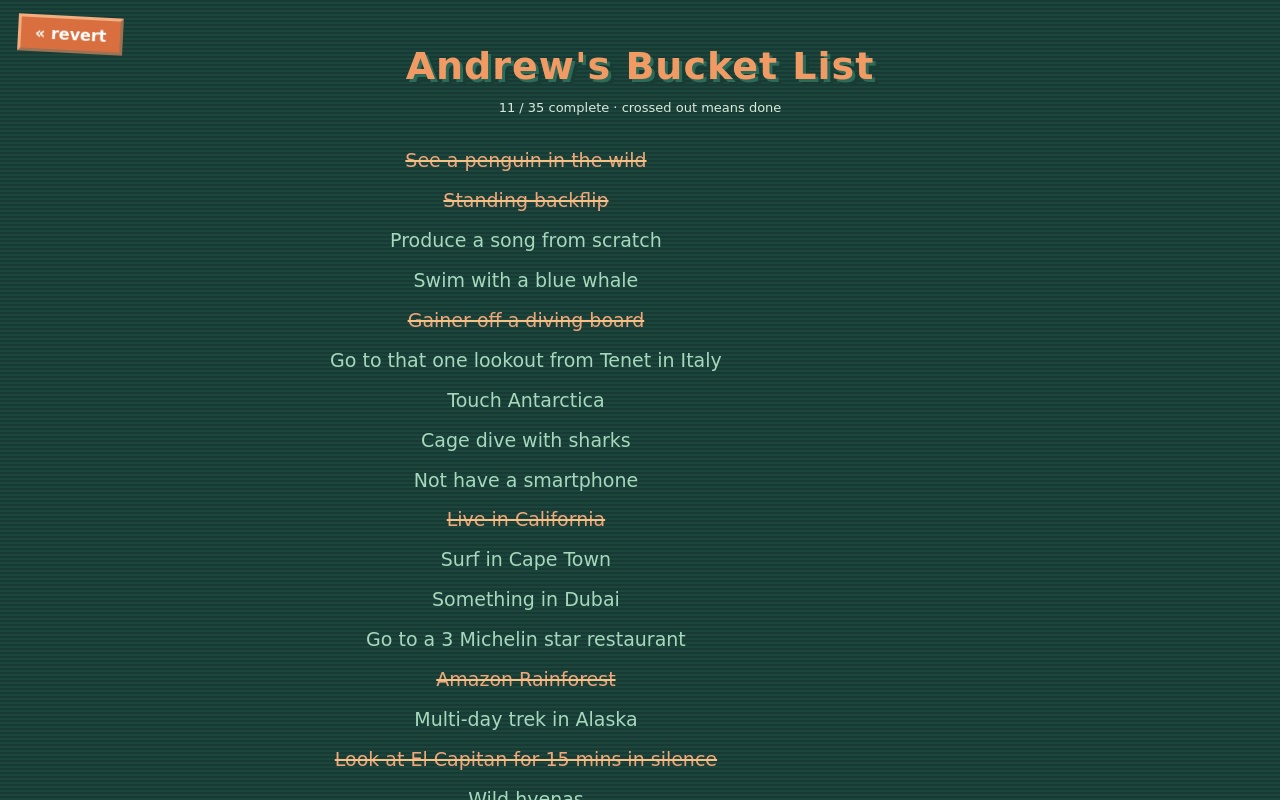
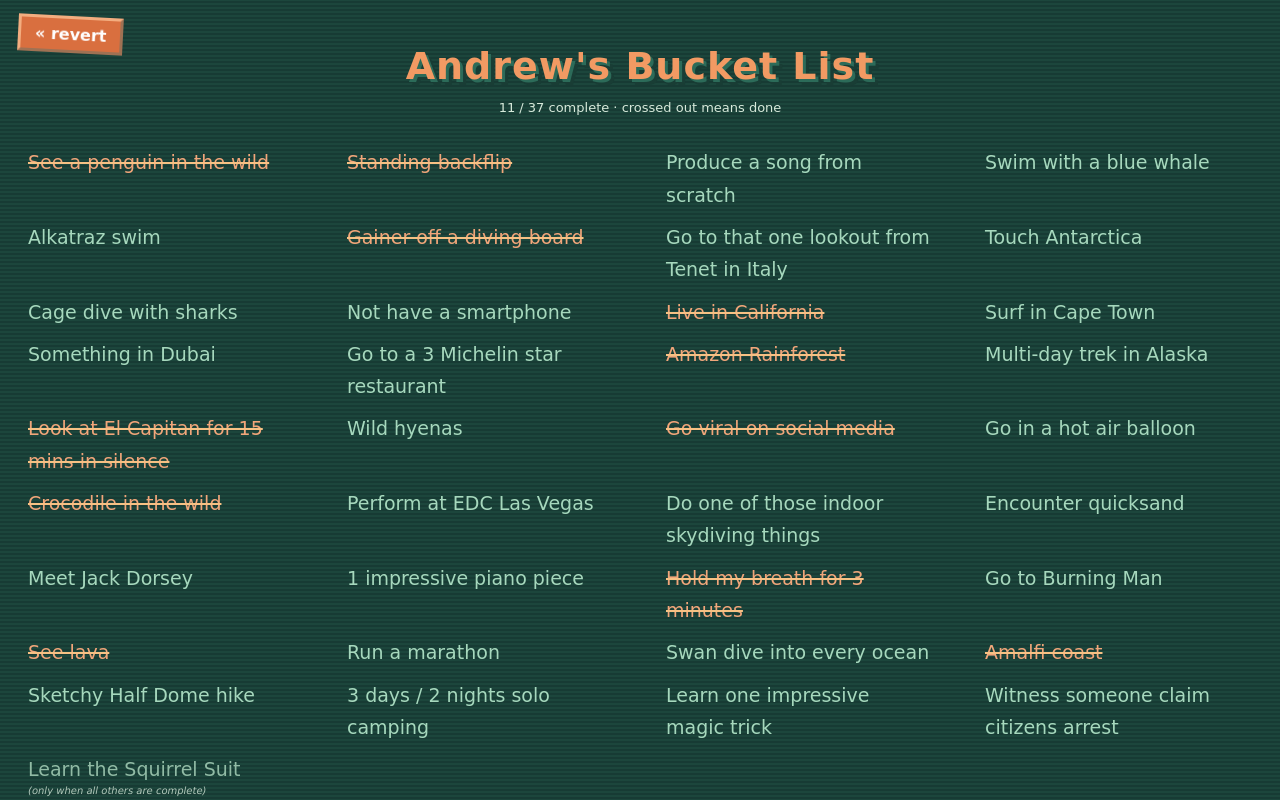
Before and after one commit to FrazierAndrew/a2drew, a React (Create React App) app: page / in a window 1280 px wide. Both pictures are taken after a click on the button "BUCKET LIST". Shown: the top 800 px of the page. Built offline with nearby package versions, Linux system fonts and the light colour scheme.

Commit message:
Add adaptive bucket list layout

```diff
--- a/src/App.css
+++ b/src/App.css
@@ -287,10 +287,6 @@ hr {
   text-shadow: 3px 3px 0 #2c6b59, 6px 6px 0 #193d35;
 }
 
-.blinky {
-  animation: blink-tag 1s steps(2, start) infinite;
-}
-
 @keyframes blink-tag {
   50% {
     opacity: 0;
@@ -304,17 +300,22 @@ hr {
 }
 
 .bucket-ol {
-  display: inline-block;
+  display: grid;
   font-size: 19px;
-  line-height: 2.1;
-  list-style-position: inside;
+  gap: 0 28px;
+  grid-template-columns: repeat(auto-fit, minmax(280px, 1fr));
+  line-height: 1.7;
+  list-style: none;
   margin: 0 auto;
+  max-width: 1440px;
   padding: 0;
-  text-align: center;
+  text-align: left;
+  width: min(100%, 1440px);
 }
 
 .bucket-ol li {
   list-style: none;
+  padding: 5px 12px;
 }
 
 .bucket-ol .bucket-text {
@@ -326,6 +327,29 @@ hr {
   text-decoration: line-through;
   text-decoration-color: #f6c184;
   text-decoration-thickness: 2px;
+}
+
+.bucket-ol li.locked .bucket-text {
+  color: #91bba5;
+}
+
+.bucket-condition {
+  color: #d7eadb;
+  display: block;
+  font-family: Verdana, Geneva, Arial, sans-serif;
+  font-size: 10px;
+  font-style: italic;
+  line-height: 1.3;
+  margin-top: -1px;
+  opacity: 0.8;
+}
+
+@media (max-width: 700px) {
+  .bucket-ol {
+    display: block;
+    max-width: 520px;
+    width: 100%;
+  }
 }
 
 .revert-btn {
--- a/src/App.js
+++ b/src/App.js
@@ -194,6 +194,7 @@ const bucketList = [
   { text: "Standing backflip", done: true },
   { text: "Produce a song from scratch", done: false },
   { text: "Swim with a blue whale", done: false },
+  { text: "Alkatraz swim", done: false },
   { text: "Gainer off a diving board", done: true },
   { text: "Go to that one lookout from Tenet in Italy", done: false },
   { text: "Touch Antarctica", done: false },
@@ -225,27 +226,46 @@ const bucketList = [
   { text: "3 days / 2 nights solo camping", done: false },
   { text: "Learn one impressive magic trick", done: false },
   { text: "Witness someone claim citizens arrest", done: false },
+  {
+    text: "Learn the Squirrel Suit",
+    done: false,
+    requiresAllOthers: true,
+  },
 ];
 
 function BucketListView({ onRevert }) {
   const doneCount = bucketList.filter((item) => item.done).length;
+  const allOtherBucketItemsComplete = bucketList
+    .filter((item) => !item.requiresAllOthers)
+    .every((item) => item.done);
+
   return (
     <div className="bucket-view">
       <button className="revert-btn" onClick={onRevert} type="button">
         &laquo; revert
       </button>
-      <h1 className="bucket-title">
-        <span className="blinky">Andrew's Bucket List</span>
-      </h1>
+      <h1 className="bucket-title">Andrew's Bucket List</h1>
       <p className="bucket-key">
         {doneCount} / {bucketList.length} complete · crossed out means done
       </p>
       <ol className="bucket-ol">
-        {bucketList.map((item) => (
-          <li className={item.done ? "done" : ""} key={item.text}>
-            <span className="bucket-text">{item.text}</span>
-          </li>
-        ))}
+        {bucketList.map((item) => {
+          const isLocked = item.requiresAllOthers && !allOtherBucketItemsComplete;
+          const itemClassName = ["bucket-item", item.done && "done", isLocked && "locked"]
+            .filter(Boolean)
+            .join(" ");
+
+          return (
+            <li className={itemClassName} key={item.text}>
+              <span className="bucket-text">{item.text}</span>
+              {isLocked && (
+                <span className="bucket-condition">
+                  (only when all others are complete)
+                </span>
+              )}
+            </li>
+          );
+        })}
       </ol>
       <button className="revert-btn revert-btn-bottom" onClick={onRevert} type="button">
         &laquo; back to the website
```
